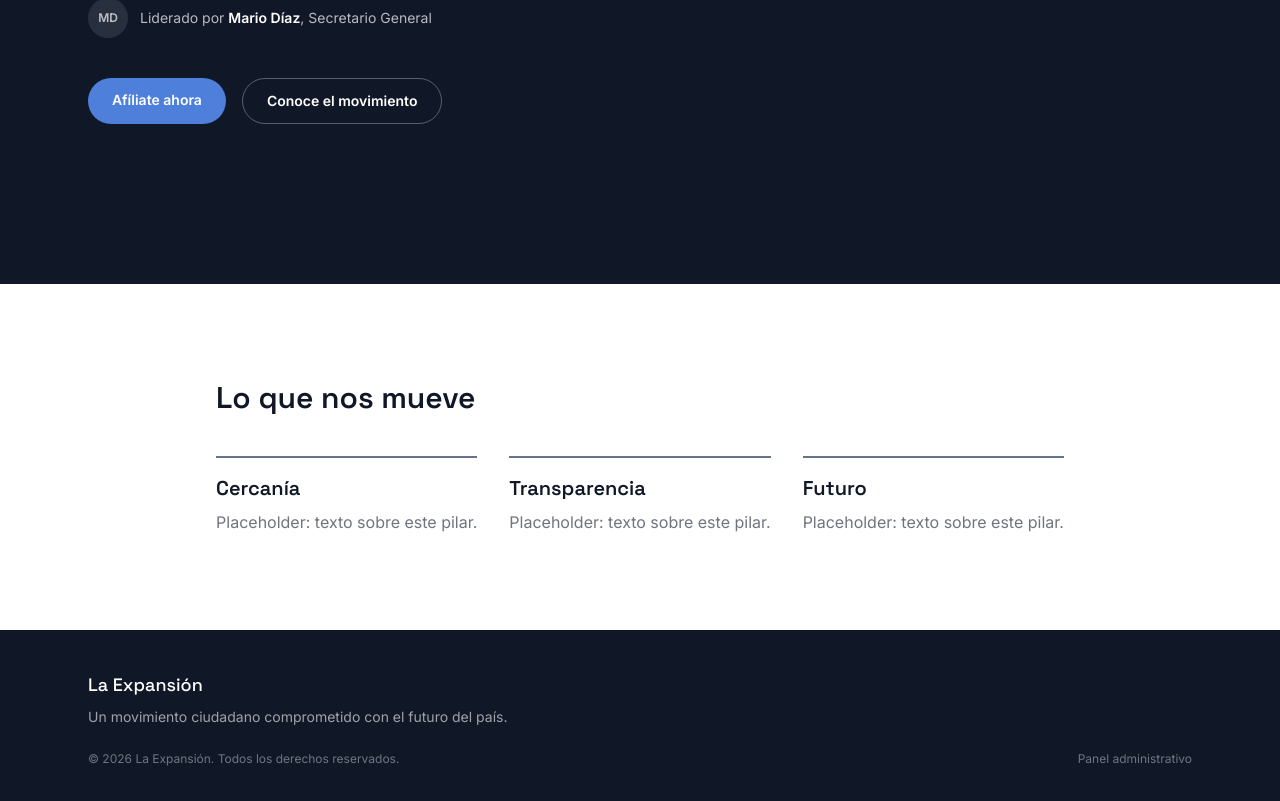
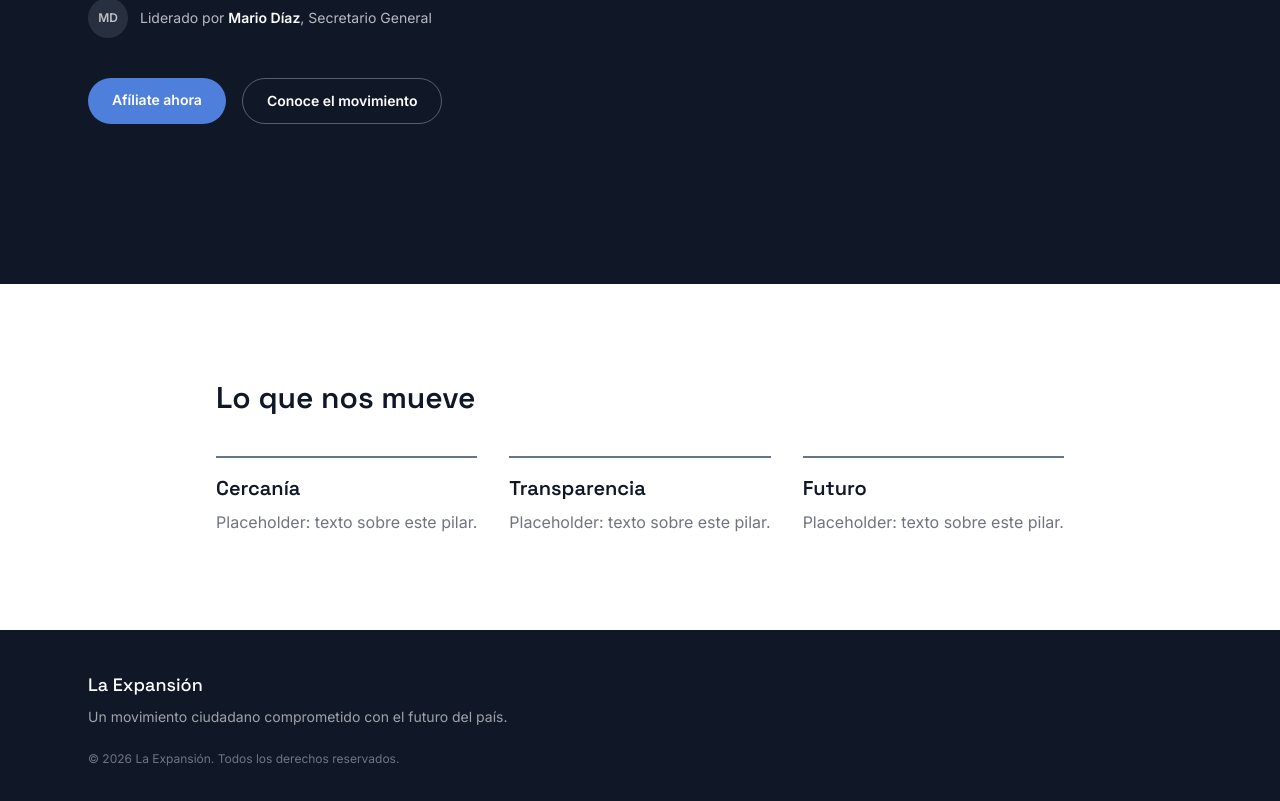
Before and after one commit to ramndiazg/expansion-frontend, a Next.js app: page / in a window 1280 px wide. Shown: the part 550-1351 px from the top of the page. Built offline with nearby package versions, Linux system fonts and the light colour scheme.

Commit message:
fixing footer

```diff
--- a/components/Footer.tsx
+++ b/components/Footer.tsx
@@ -12,7 +12,7 @@ export default function Footer() {
         <div className="mt-6 flex items-center justify-between text-xs text-white/40">
           <p>© {new Date().getFullYear()} La Expansión. Todos los derechos reservados.</p>
           <Link href="/login" className="hover:text-white/70">
-            Panel administrativo
+
           </Link>
         </div>
       </div>
```
